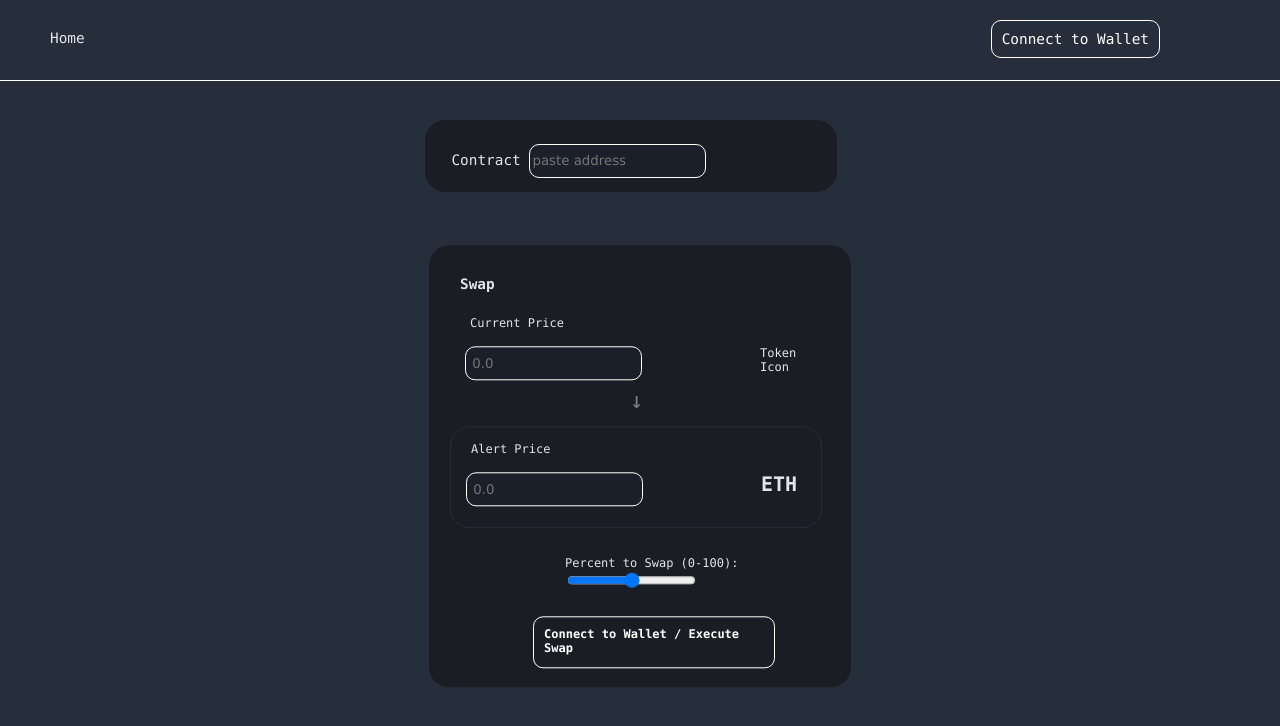
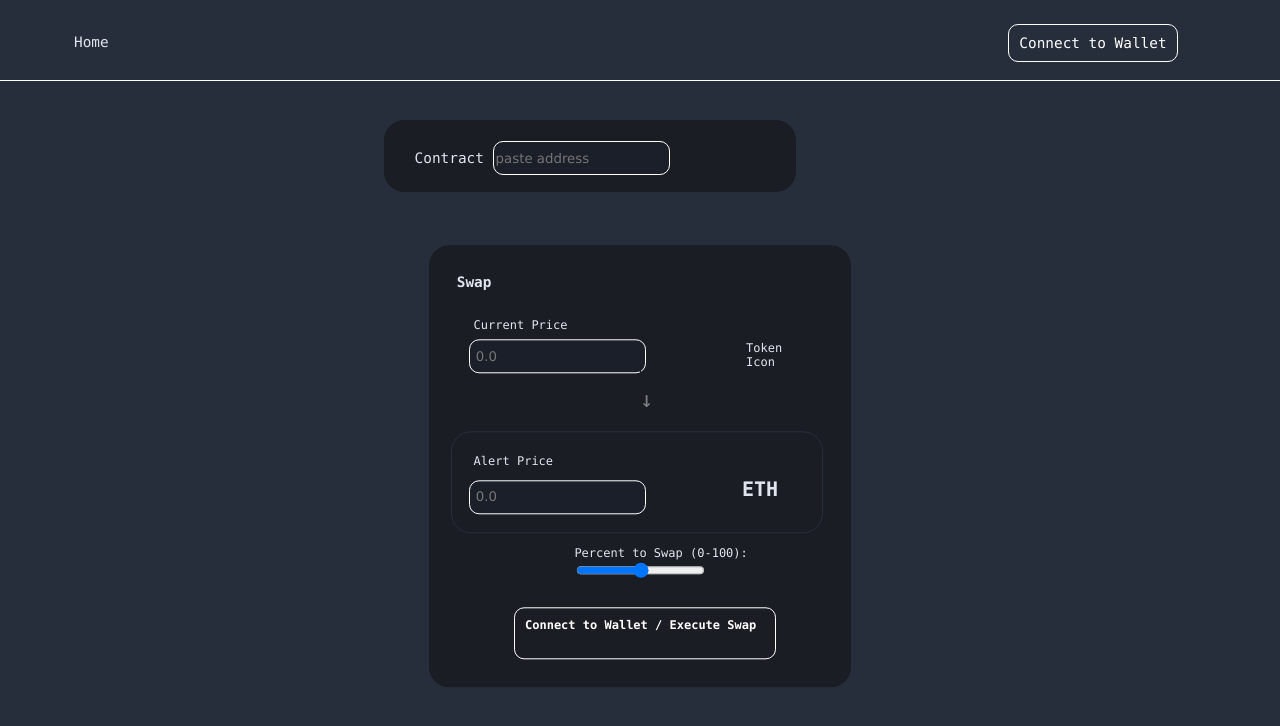
Before and after one commit to RomirH/SafeStop, a plain HTML site: page index.html in a window 1280 px wide. Drawn offline with Linux system fonts and the light colour scheme.

Commit message:
Add files via upload

```diff
--- a/styles.css
+++ b/styles.css
@@ -10,7 +10,7 @@ body {
 .headbox{
   background-color: #272e3b;
   /*padding: 20px;*/
-  position: absolute;
+  position: fixed;
   top: 0;
   left: 0;
   height: 80px;
@@ -22,38 +22,38 @@ body {
   /*background-color: #272e3b*/;
   text-decoration: none;
   color: #e1e5ed;
-  position: absolute;
+  position: fixed;
   padding: 10px;
-  top: 20px;
-  left: 40px;
+  top: 3%;
+  left: 5%;
   text-decoration: none;
 }
 
 .swapbutton{
   text-decoration: none;
   color: white;
-  position: absolute;
+  position: fixed;
   padding: 10px;
-  top: 20px;
-  left: 140px;
+  top: 5%;
+  left: 90%;
 }
 
 .chartsbutton{
   text-decoration: none;
   color: white;
-  position: absolute;
+  position: fixed;
   padding: 10px;
-  top: 20px;
-  left: 240px;
+  top: 3%;
+  right: 20%;
 }
 
 .walletconnectbutton{
   text-decoration: none;
   color: white;
-  position: absolute;
+  position: fixed;
   padding: 10px;
-  top: 20px;
-  right: 120px;
+  top: 3%;
+  right: 8%;
 
   border: 0.5px solid white;
   border-radius: 10px;
@@ -61,25 +61,25 @@ body {
 
 .headboxcontents1-1{
   background-color: #1a1e24;
-  position: absolute;
+  position: fixed;
   height: 60px;
   width: 400px;
 
   font-weight: bold;
   padding: 5px;
-  top: 150%;
-  left: 33.2%;
+  top: 15%;
+  left: 30%;
   border: 1px solid #1a1e24;
   border-radius: 20px;
 }
 
 .headboxcontents1-2{
   background-color: #1a1e24;
-  position: absolute;
+  position: fixed;
 
   font-weight: normal;
-  top: 25%;
-  left: 5%;
+  top: 17%;
+  left: 32%;
   padding: 5px;
 }
 
@@ -97,19 +97,19 @@ body {
 
 .headboxcontents1-4{
   background-color: #1a1e24;
-  position: absolute;
+  position: fixed;
 
   font-weight: normal;
   /*padding: 5px;*/
-  top: 20px;
-  right: 200px;
+  top: 17%;
+  left: 32%;
 }
 
 
 .contractaddressbutton{
   text-decoration: none;
   color: white;
-  position: absolute;
+  position: fixed;
   padding: 5px;
   top: 20%;
   left: 80%;
@@ -117,7 +117,7 @@ body {
 
 .mainbox{
   background-color: #1a1e24;
-  position: absolute;
+  position: fixed;
   top: 50%;
   left: 50%;
   transform: translate(-50%, -35%);
@@ -132,19 +132,19 @@ body {
 .mainboxcontents1{
   background-color: #1a1e24;
   font-weight: bold;
-  position: absolute;
+  position: fixed;
   padding: 10px;
-  top: 20px;
-  left: 20px;
+  top: 4%;
+  left: 4%;
 }
 
 
 .mainboxcontents2{
   background-color: #1a1e24;
-  position: absolute;
+  position: fixed;
   padding: 10px;
-  top: 60px;
-  left: 20px;
+
+  top: 40%;
   width: 350px;
   height: 50px;
 
@@ -154,24 +154,28 @@ body {
 
 .mainboxcontents2-1{
   background-color: #1a1e24;
-  position: absolute;
+  position: fixed;
   padding: 10px;
-  top: 0px;
+  top: 14%;
+  left: 8%;
   font-size: 12px;
 }
 .mainboxcontents2-2{
   border: none;
-  appearance: none;
+  /*appearance*/
   background-color: #1a1e24;
-  position: absolute;
+  position: fixed;
   padding: 5px;
-  top: 35px;
+  top: 20%;
+  left: 8%;
 }
 
 .mainboxcontents2-3{
+  position: fixed;
   width: 20px;
-  padding-left: 300px;
-  padding-top: 30px;
+  padding-left: 80%;
+  bottom: 72%;
+  right: 20%;
   font-size: 12px;
 }
 
@@ -195,9 +199,9 @@ body {
 
 .mainboxcontents3{
   background-color: #1a1e24;
-  position: absolute;
-  top: 120px;
-  left: 200px;
+  position: fixed;
+  top: 27%;
+  left: 50%;
   width: 1px;
   height: 10px;
 }
@@ -206,7 +210,7 @@ body {
   color: gray;
   font-weight: normal;
   font-size: 22px;
-  position: absolute;
+  position: fixed;
 
   /*border-top: 3px solid white;
   border-left: 1px solid transparent;
@@ -215,10 +219,10 @@ body {
 
 .mainboxcontents4{
   background-color: #1a1e24;
-  position: absolute;
+  position: fixed;
   padding: 10px;
-  top: 180px;
-  left: 20px;
+  top: 42%;
+  left: 5%;
   width: 350px;
   height: 80px;
 
@@ -228,35 +232,36 @@ body {
 
 .mainboxcontents4-1{
   background-color: #1a1e24;
-  position: absolute;
+  position: fixed;
   padding: 10px;
-  top: 5px;
+  top: 45%;
+  left: 8%;
   font-size: 12px;
 }
 .mainboxcontents4-2{
   border: none;
   appearance: none;
   background-color: #1a1e24;
-  position: absolute;
+  position: fixed;
   padding: 5px;
-  top: 35px;
-  left: -0.01%;
+  top: 52%;
+  left: 8%;
 }
 
 .mainboxcontents4-3{
   width: 20px;
-  padding-left: 300px;
-  padding-top: 35px;
+  padding-top: 10%;
+  padding-left: 80%;
   font-size: 20px;
   font-weight: bold;
 }
 
 .mainboxcontents5{
   background-color: #1a1e24;
-  position: absolute;
+  position: fixed;
   padding: 10px;
-  top: 300px;
-  left: 125px;
+  top: 66%;
+  left: 32%;
   width: 260px;
   height: 10px;
   font-size: 12px;
@@ -266,11 +271,11 @@ body {
   text-decoration: none;
   color: white;
   font-weight: bold;
-  position: absolute;
+  position: fixed;
   padding: 10px;
-  top: 70px;
-  right: 60px;
-  width: 220px;
+  top: 82%;
+  left: 20%;
+  width: 240px;
   height: 30px;
 
   border: 0.5px solid white;
```
